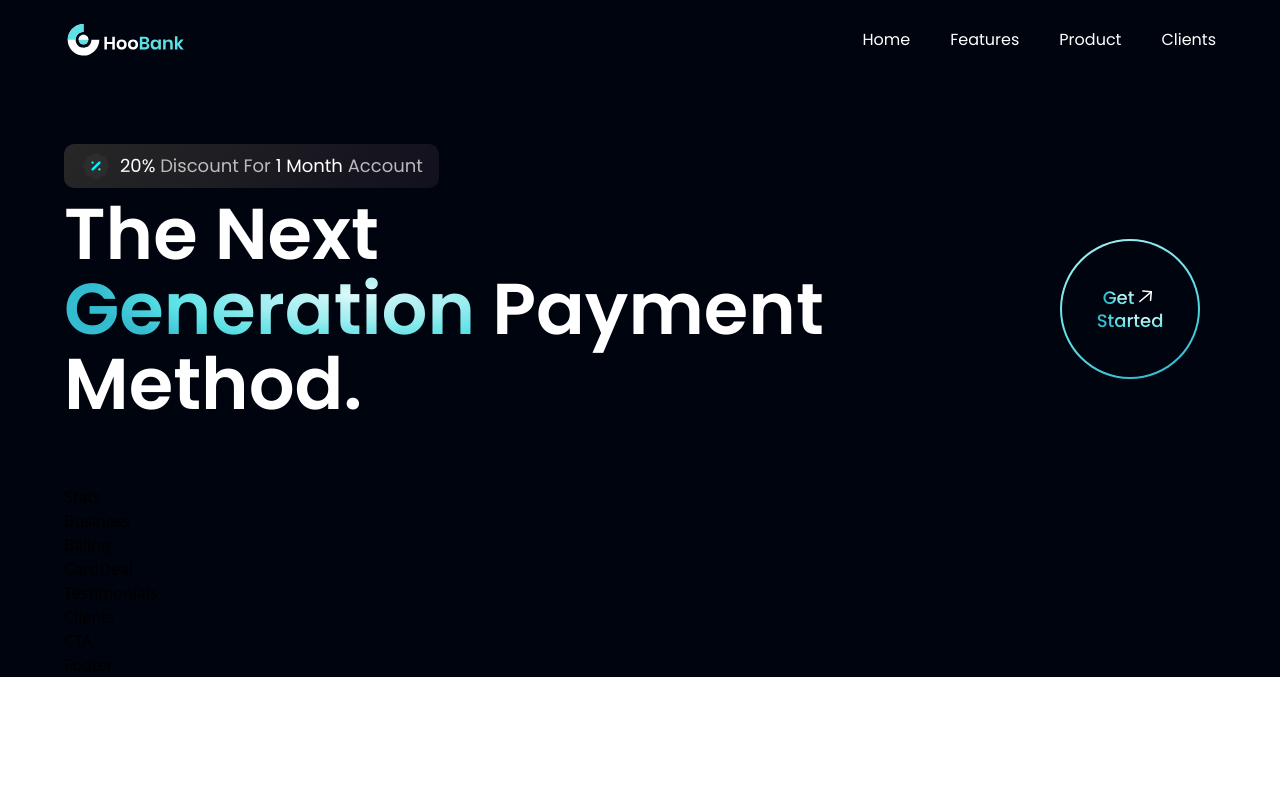
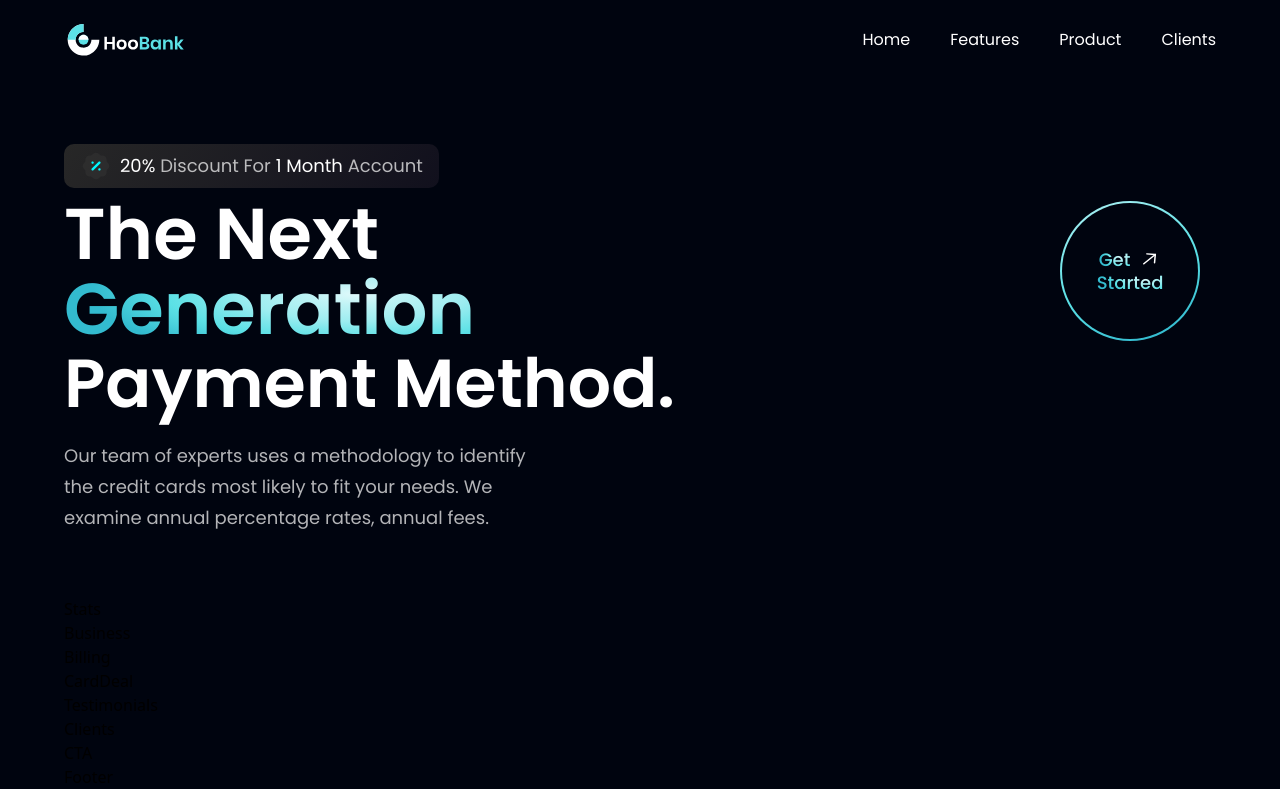
Before and after one commit to Snyrby/react-hoobank, a React (Vite) app: page / in a window 1280 px wide. Built offline with nearby package versions, Linux system fonts and the light colour scheme.

Commit message:
Small updates to hero

```diff
--- a/src/components/GetStarted.jsx
+++ b/src/components/GetStarted.jsx
@@ -12,7 +12,7 @@ const GetStarted = () => {
       rounded-full`}
       >
         <div className={`${styles.flexStart} flex-row`}>
-          <p className="font-poppins font-medium text-[18px] leading-[23px]">
+          <p className="font-poppins font-medium text-[18px] leading-[23px] mr-2">
             <span className="text-gradient">Get</span>
           </p>
           <img
--- a/src/components/Hero.jsx
+++ b/src/components/Hero.jsx
@@ -11,8 +11,10 @@ const Hero = () => {
       <div
         className={`flex-1 ${styles.flexStart} flex-col xl:px-0 sm:px-16 px-6`}
       >
-        <div className="flex flex-row items-center py-[6px] px-4
-        bg-discount-gradient rounded-[10px] mb-2">
+        <div
+          className="flex flex-row items-center py-[6px] px-4
+        bg-discount-gradient rounded-[10px] mb-2"
+        >
           <img src={discount} alt="discount" className="w-[32px] h-[32px]" />
           <p className={`${styles.paragraph} ml-2`}>
             <span className="text-white">20%</span> Discount For{" "}
@@ -20,15 +22,28 @@ const Hero = () => {
           </p>
         </div>
         <div className="flex flex-row justify-between items-center w-full">
-          <h1 className="flex-1 font-poppins font-semibold
-          ss:text-[72px] text-[52px] text-white ss:lead-[100px] leading-[75px]">
+          <h1
+            className="flex-1 font-poppins font-semibold
+          ss:text-[72px] text-[52px] text-white ss:lead-[100px] leading-[75px]"
+          >
             The Next <br className="sm:block hidden" />{" "}
-            <span className="text-gradient">Generation</span>{" "} Payment Method.
+            <span className="text-gradient">Generation</span>{" "}
           </h1>
           <div className="ss:flex hidden md:mr-4 mr-0">
             <GetStarted />
           </div>
         </div>
+        <h1
+          className="font-poppins font-semibold
+          ss:text-[68px] text-[52px] text-white ss:lead-[100px] leading-[75px] w-full"
+        >
+          Payment Method.
+        </h1>
+        <p className={`${styles.paragraph} max-w-[470px] mt-5`}>
+          Our team of experts uses a methodology to identify the credit cards
+          most likely to fit your needs. We examine annual percentage rates,
+          annual fees.
+        </p>
       </div>
     </section>
   );
```
